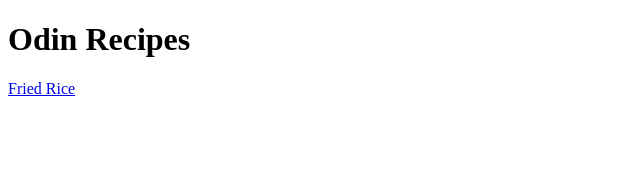
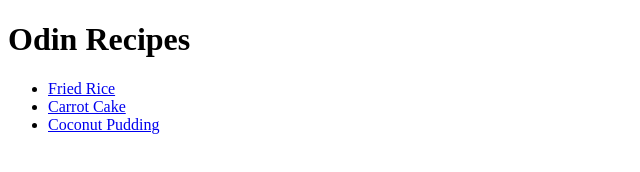
Before and after one commit to murari2004/odin-recipes, a plain HTML site: page index.html in a window 1280 px wide. Shown: the whole page, without its empty margins (0-640 px from the left). Drawn offline with Linux system fonts and the light colour scheme.

Commit message:
Organize the recipes links on main page into a list

```diff
--- a/index.html
+++ b/index.html
@@ -6,6 +6,10 @@
     </head>
     <body>
         <h1>Odin Recipes</h1>
-        <a href="recipes/friedrice.html" target="_blank">Fried Rice</a>
+        <ul>
+            <li><a href="recipes/friedrice.html" target="_blank">Fried Rice</a></li>
+            <li><a href="recipes/cake.html" target="_blank">Carrot Cake</a></li>
+            <li><a href="recipes/pudding.html" target="_blank">Coconut Pudding</a></li>
+        </ul>
     </body>
 </html>
```
